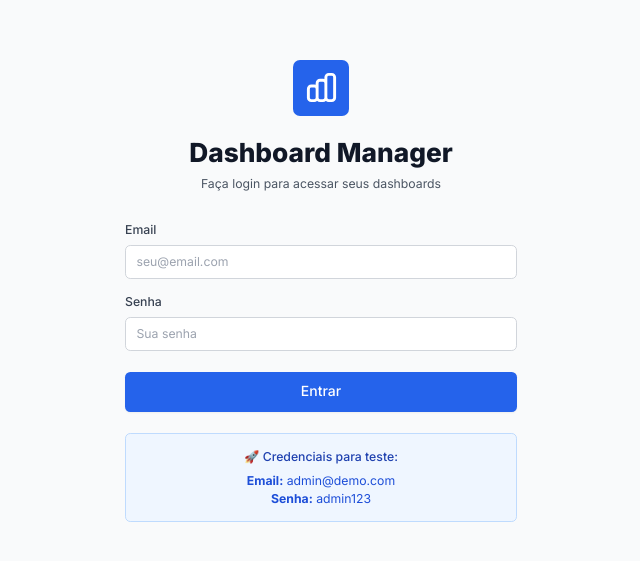
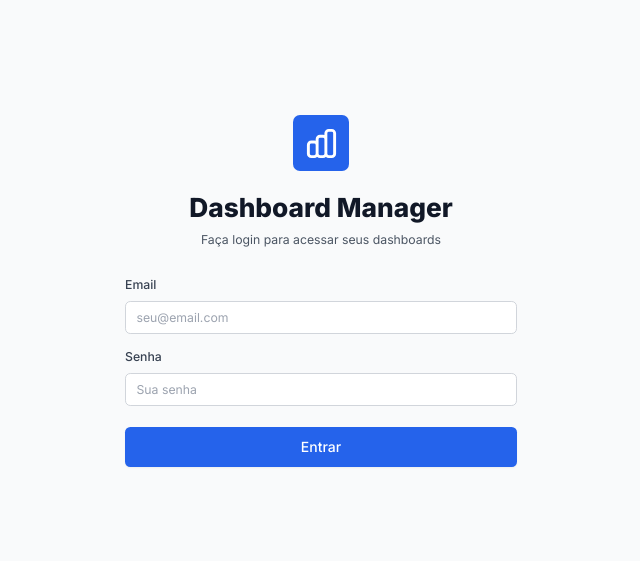
Before and after one commit to juliocezarvoltolini/databi_admin, a Next.js app: page /login in a window 1280 px wide. Shown: the part 109-670 px from the top of the page, without its empty margins (319-959 px from the left). Built offline with nearby package versions, Linux system fonts and the light colour scheme.

Commit message:
Remove test credentials section from login page

```diff
--- a/src/app/(auth)/login/page.tsx
+++ b/src/app/(auth)/login/page.tsx
@@ -158,18 +158,6 @@ export default function LoginPage() {
             </button>
           </div>
 
-          <div className="text-center">
-            <div className="bg-blue-50 border border-blue-200 rounded-md p-4">
-              <p className="text-sm text-blue-800 font-medium mb-2">
-                🚀 Credenciais para teste:
-              </p>
-              <p className="text-sm text-blue-700">
-                <strong>Email:</strong> admin@demo.com
-                <br />
-                <strong>Senha:</strong> admin123
-              </p>
-            </div>
-          </div>
         </form>
       </div>
     </div>
```
